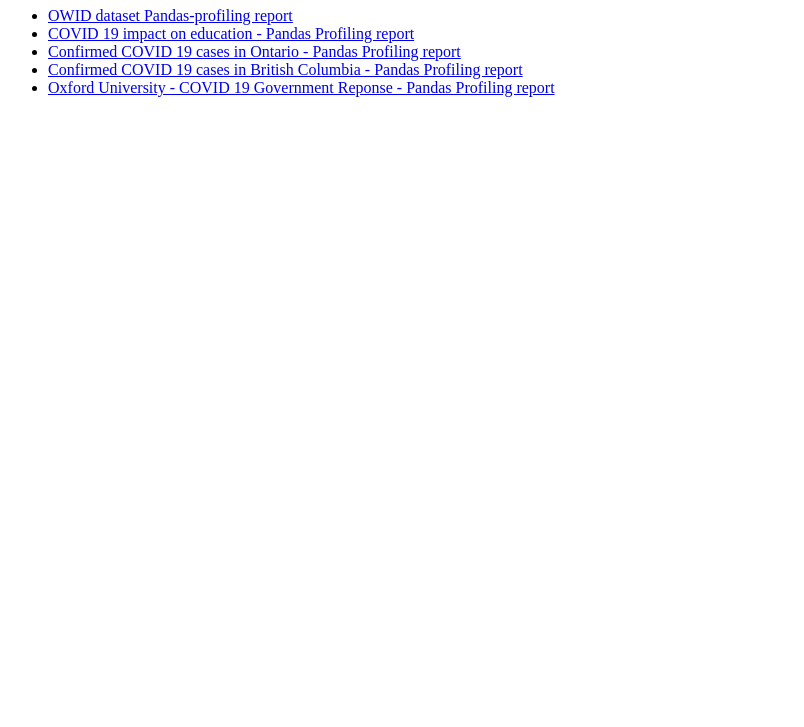
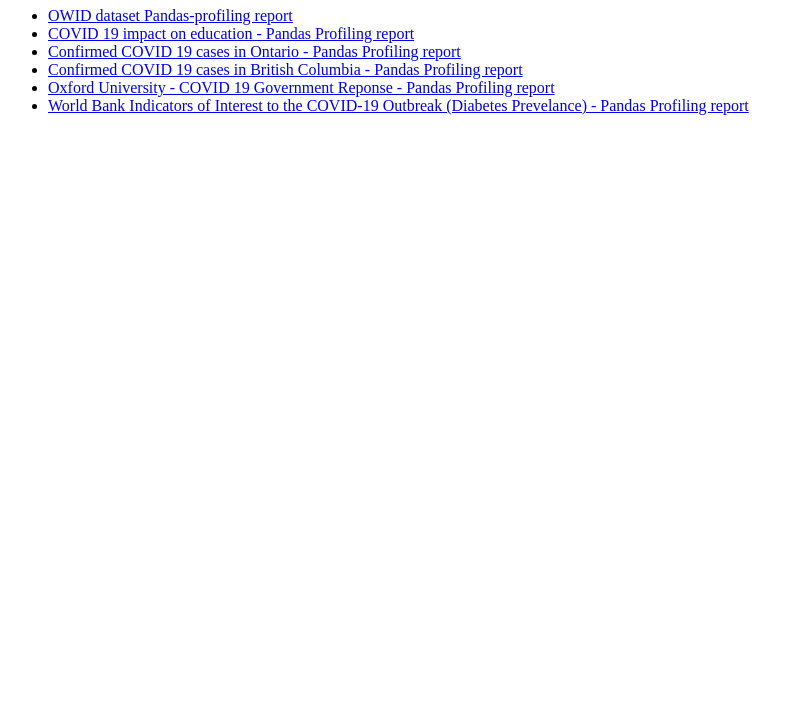
Before and after one commit to sfu-db/covid19-datasets, a plain HTML site: page index.html in a window 1280 px wide. Shown: the part 73-800 px from the top of the page, without its empty margins (0-804 px from the left). Drawn offline with Linux system fonts and the light colour scheme.

Commit message:
update(index.html) : add link to impact-indicator diabetes prevelance

```diff
--- a/index.html
+++ b/index.html
@@ -16,6 +16,7 @@
             <li><a href="webpages/ontario-COVID19.html">Confirmed COVID 19 cases in Ontario - Pandas Profiling report </a></li>
             <li><a href="webpages/BC-COVID19.html">Confirmed COVID 19 cases in British Columbia - Pandas Profiling report </a></li>
             <li><a href="webpages/oxfordDataset-COVID19-reponse.html">Oxford University - COVID 19 Government Reponse - Pandas Profiling report </a></li>
+            <li><a href="webpages/impact-indicator-diabetes-prevelance.html">World Bank Indicators of Interest to the COVID-19 Outbreak (Diabetes Prevelance) - Pandas Profiling report </a></li>
 
         </ul>
     </div>
```
